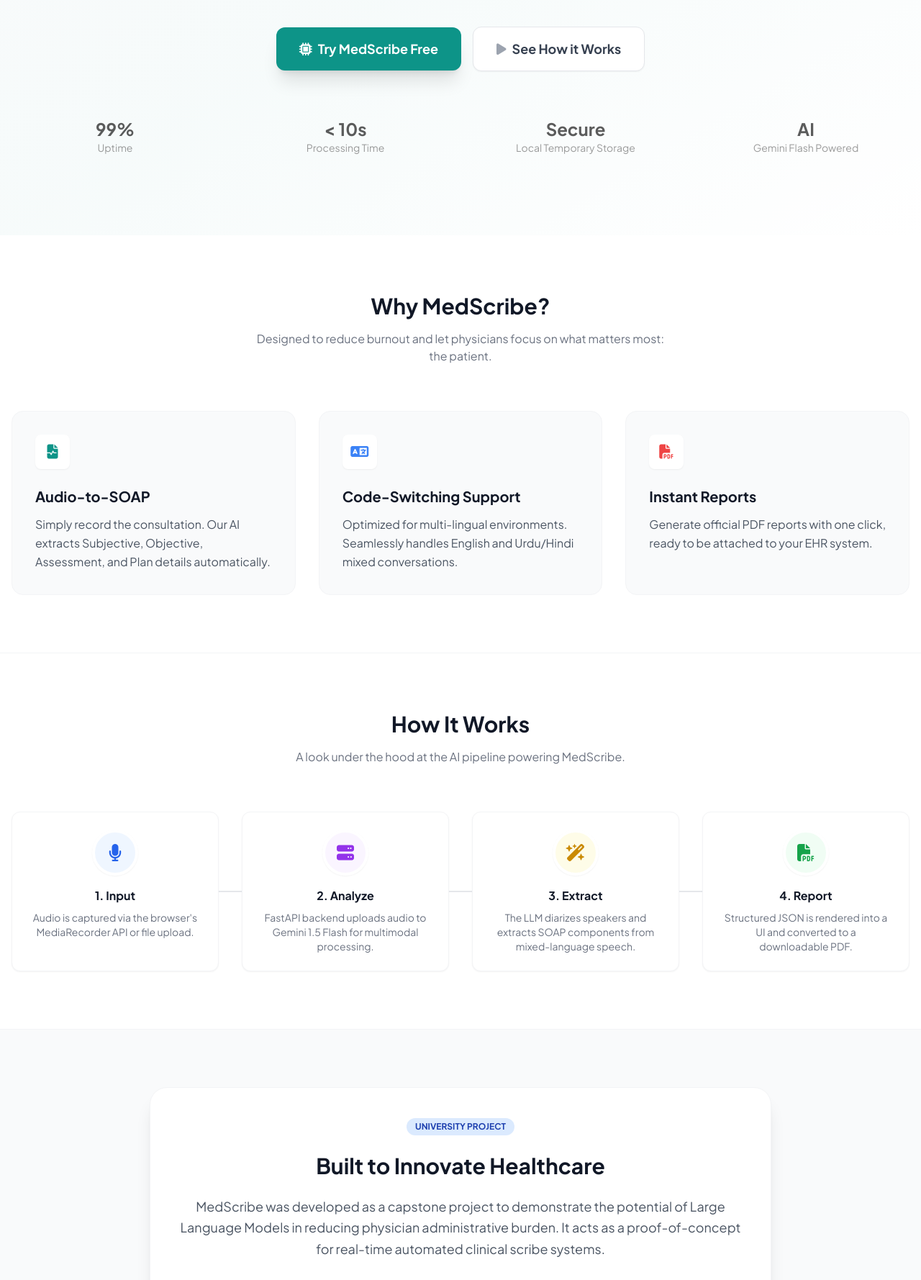
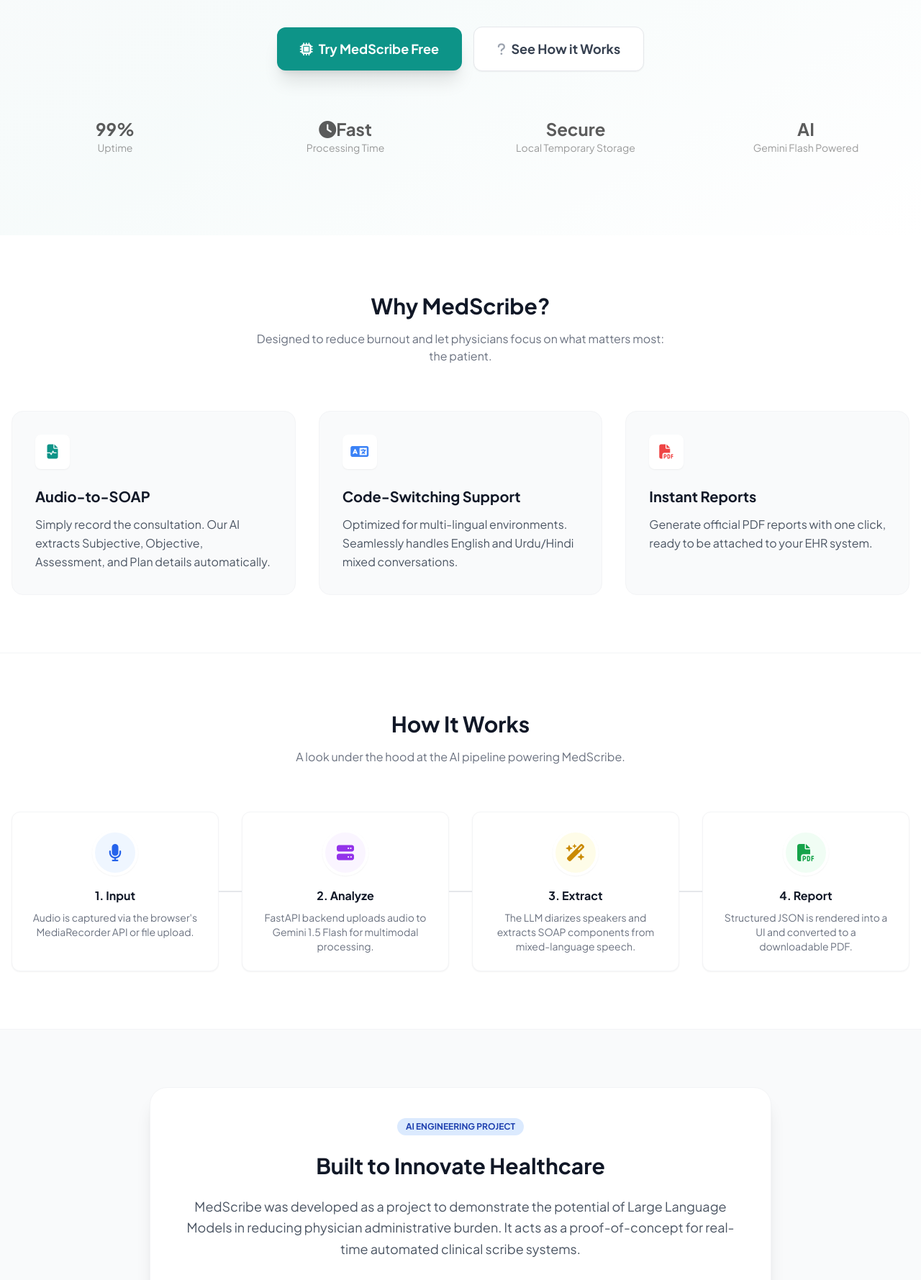
Before and after one commit to KaaifAhmed/MedScribe-AI, a plain HTML site: page index.html in a window 1280 px wide. Shown: the part 447-2226 px from the top of the page at 72% size. Drawn offline with nearby package versions, Linux system fonts and the light colour scheme; grey boxes are pictures that could not be loaded.

Commit message:
Update icons and project labels in index.html
Replaced the play icon with a question icon for the 'See How it Works' button, updated the processing time display to use a clock icon and 'Fast' label, and changed the project label from 'UNIVERSITY PROJECT' to 'AI ENGINEERING PROJECT'. Also revised project description wording for clarity.

```diff
--- a/index.html
+++ b/index.html
@@ -157,7 +157,7 @@
                     </button>
                     <a href="#how-it-works"
                         class="w-full sm:w-auto px-8 py-4 bg-white hover:bg-gray-50 text-gray-700 border border-gray-200 rounded-xl font-bold text-lg shadow-sm transition-all flex items-center justify-center gap-2">
-                        <i class="fa-solid fa-play text-gray-400"></i> See How it Works
+                        <i class="fa-solid fa-question text-gray-400"></i> See How it Works
                     </a>
                 </div>
 
@@ -170,8 +170,8 @@
                     </div>
                     <div class="flex flex-col items-center">
                         <span class="text-2xl font-bold text-gray-900">
-                            < 10s</span>
-                                <span class="text-sm text-gray-500">Processing Time</span>
+                            <i class="fa-solid fa-clock"></i>Fast</span>
+                        <span class="text-sm text-gray-500">Processing Time</span>
                     </div>
                     <div class="flex flex-col items-center">
                         <span class="text-2xl font-bold text-gray-900">Secure</span>
@@ -303,11 +303,11 @@
             <div class="max-w-4xl mx-auto px-4 text-center">
                 <div class="bg-white p-10 rounded-3xl shadow-xl border border-gray-100">
                     <span
-                        class="inline-block px-3 py-1 bg-blue-100 text-blue-800 rounded-full text-xs font-bold mb-6">UNIVERSITY
-                        PROJECT</span>
+                        class="inline-block px-3 py-1 bg-blue-100 text-blue-800 rounded-full text-xs font-bold mb-6">AI
+                        ENGINEERING PROJECT</span>
                     <h2 class="text-3xl font-bold text-gray-900 mb-6">Built to Innovate Healthcare</h2>
                     <p class="text-gray-600 mb-8 text-lg leading-relaxed">
-                        MedScribe was developed as a capstone project to demonstrate the potential of Large Language
+                        MedScribe was developed as a project to demonstrate the potential of Large Language
                         Models in reducing physician administrative burden.
                         It acts as a proof-of-concept for real-time automated clinical scribe systems.
                     </p>
```
